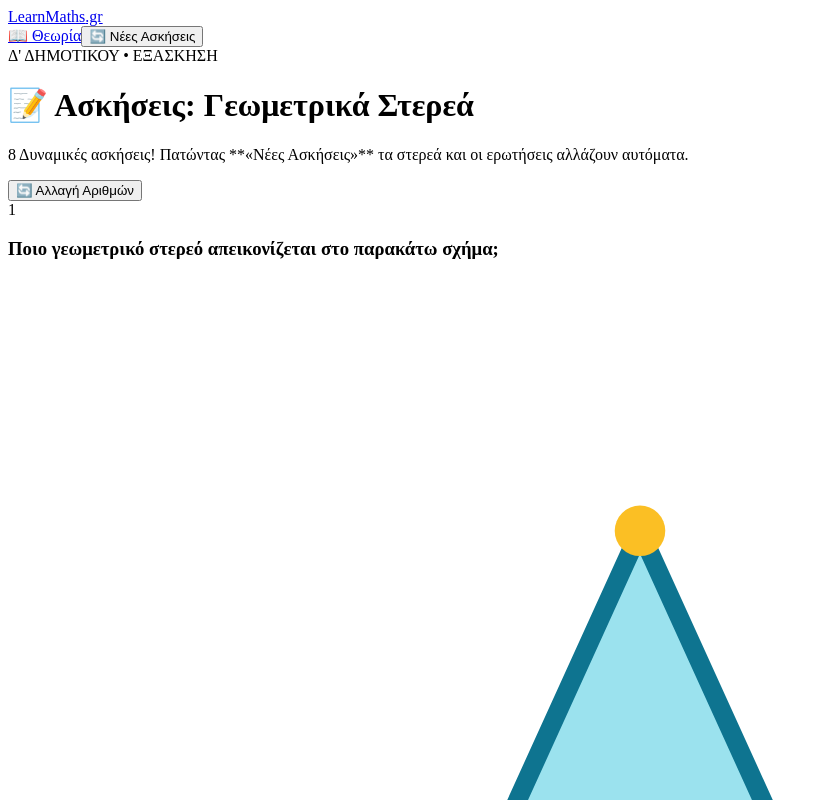
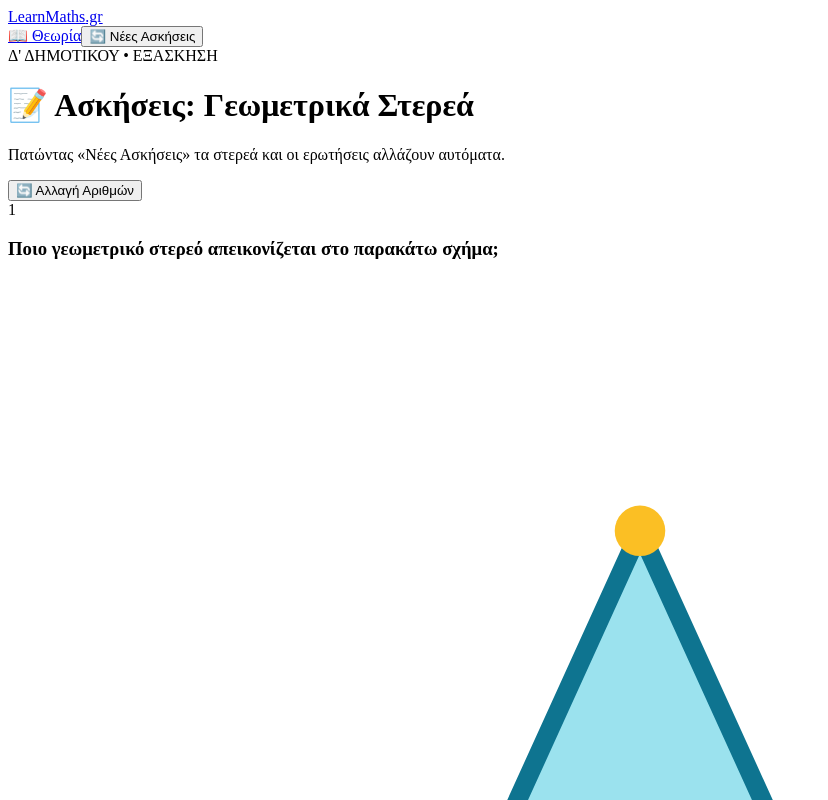
Before and after one commit to gkrimpas-lab/learn-maths-2026, a Next.js app: page /d-dimotikou/27-sterea-ask in a window 1280 px wide. Shown: the top 800 px of the page, without its empty margins (0-828 px from the left). Built offline with nearby package versions, Linux system fonts and the light colour scheme.

Commit message:
Remove emphasis from button text in instructions

```diff
--- a/pages/d-dimotikou/27-sterea-ask.js
+++ b/pages/d-dimotikou/27-sterea-ask.js
@@ -429,7 +429,7 @@ export default function StereaAskPage() {
                 📝 Ασκήσεις: Γεωμετρικά Στερεά
               </h1>
               <p className="text-blue-100 text-sm md:text-base mt-1">
-                8 Δυναμικές ασκήσεις! Πατώντας **«Νέες Ασκήσεις»** τα στερεά και οι ερωτήσεις αλλάζουν αυτόματα.
+                Πατώντας «Νέες Ασκήσεις» τα στερεά και οι ερωτήσεις αλλάζουν αυτόματα.
               </p>
             </div>
 
```
